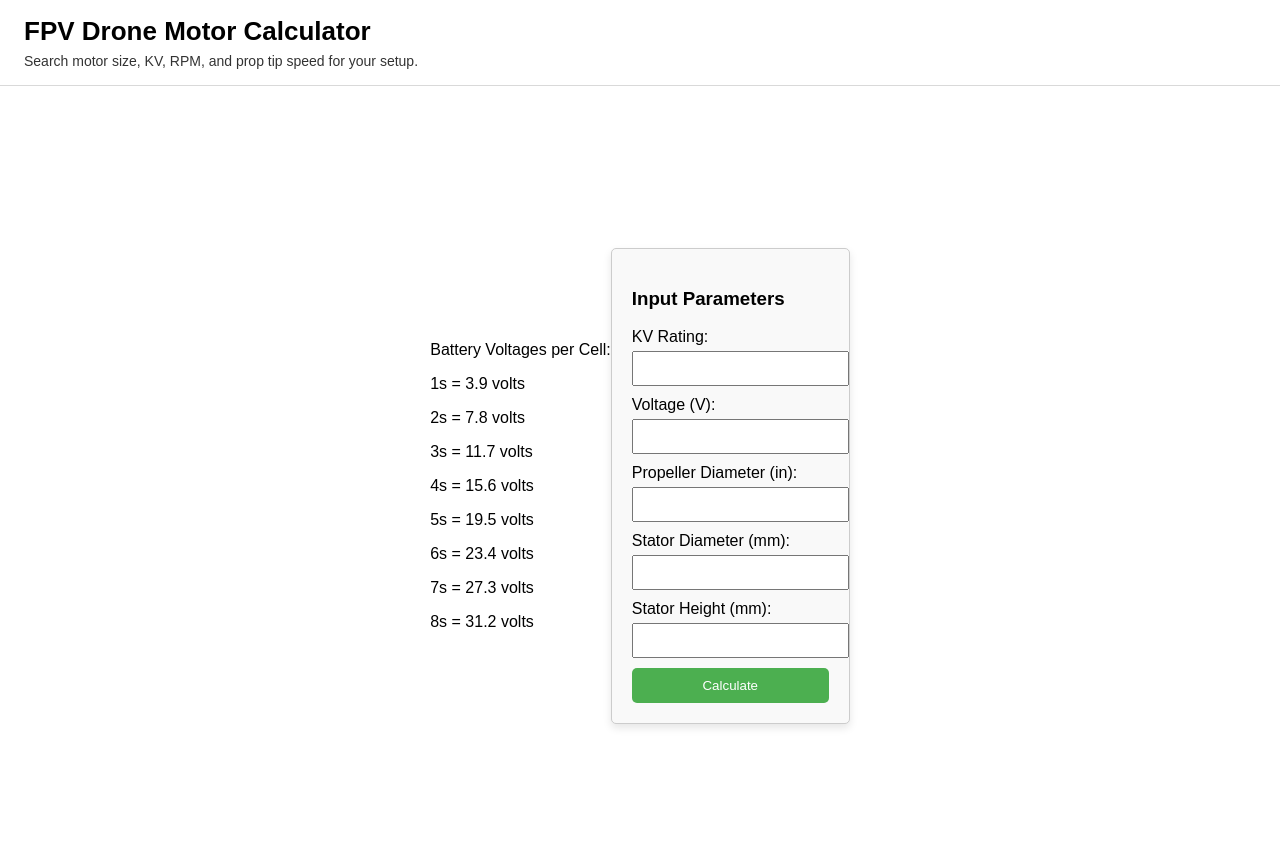
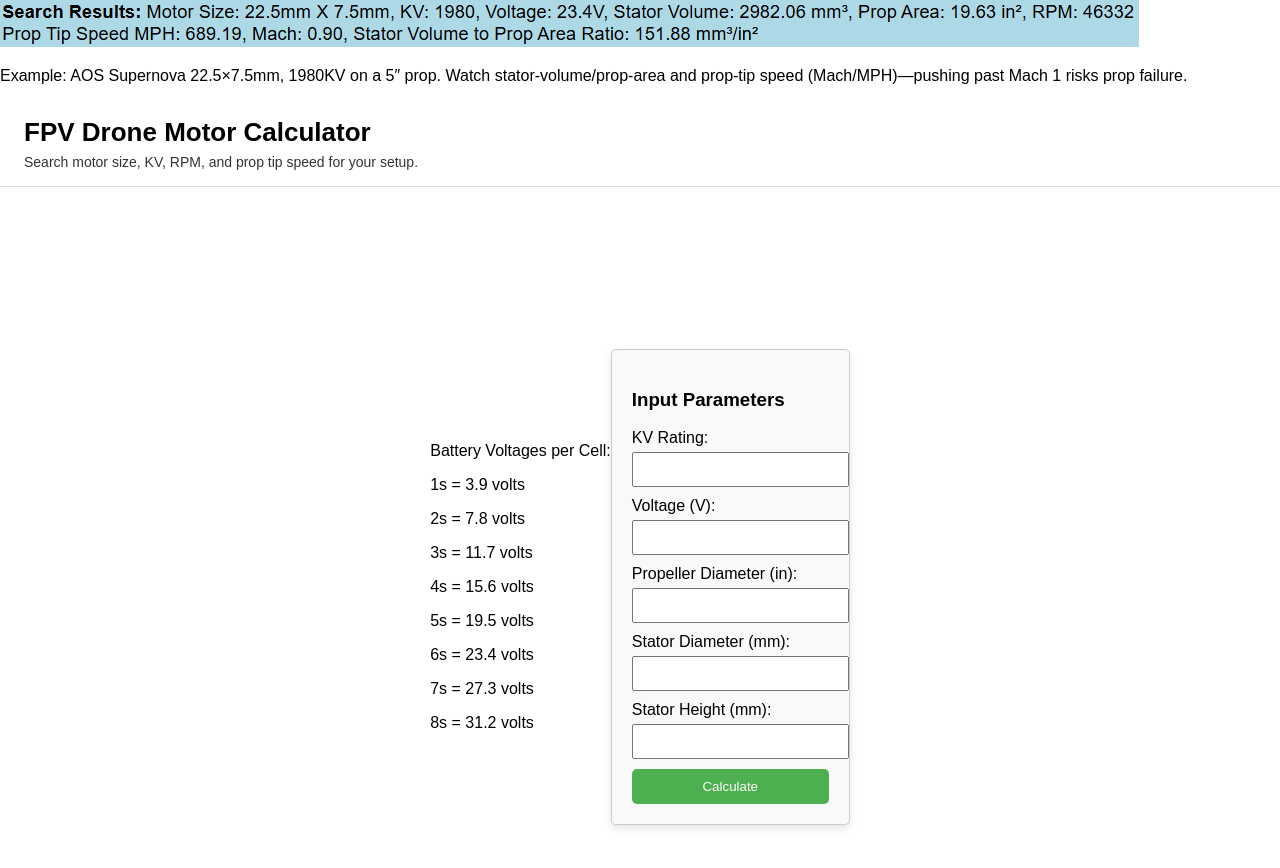
Before and after one commit to Whumafpv/FPVMotorCalculator, a plain HTML site: page index.html in a window 1280 px wide. Drawn offline with Linux system fonts and the light colour scheme.

Commit message:
Update index.html

```diff
--- a/index.html
+++ b/index.html
@@ -7,6 +7,16 @@
   <link rel="stylesheet" href="styles.css">
 </head>
 <body>
+<header class="hero">
+    <img
+      src="example.png"
+      alt="Example calculator output (AOS Supernova 22.5x7.5 1980KV on a 5 inch prop)"
+      class="hero-img"
+    />
+    <p class="hero-caption">
+      Example: AOS Supernova 22.5×7.5mm, 1980KV on a 5″ prop. Watch stator-volume/prop-area and prop-tip speed (Mach/MPH)—pushing past Mach 1 risks prop failure.
+    </p>
+  </header>
   <header class="site-header">
     <div class="site-header-inner">
       <h1>FPV Drone Motor Calculator</h1>
```
